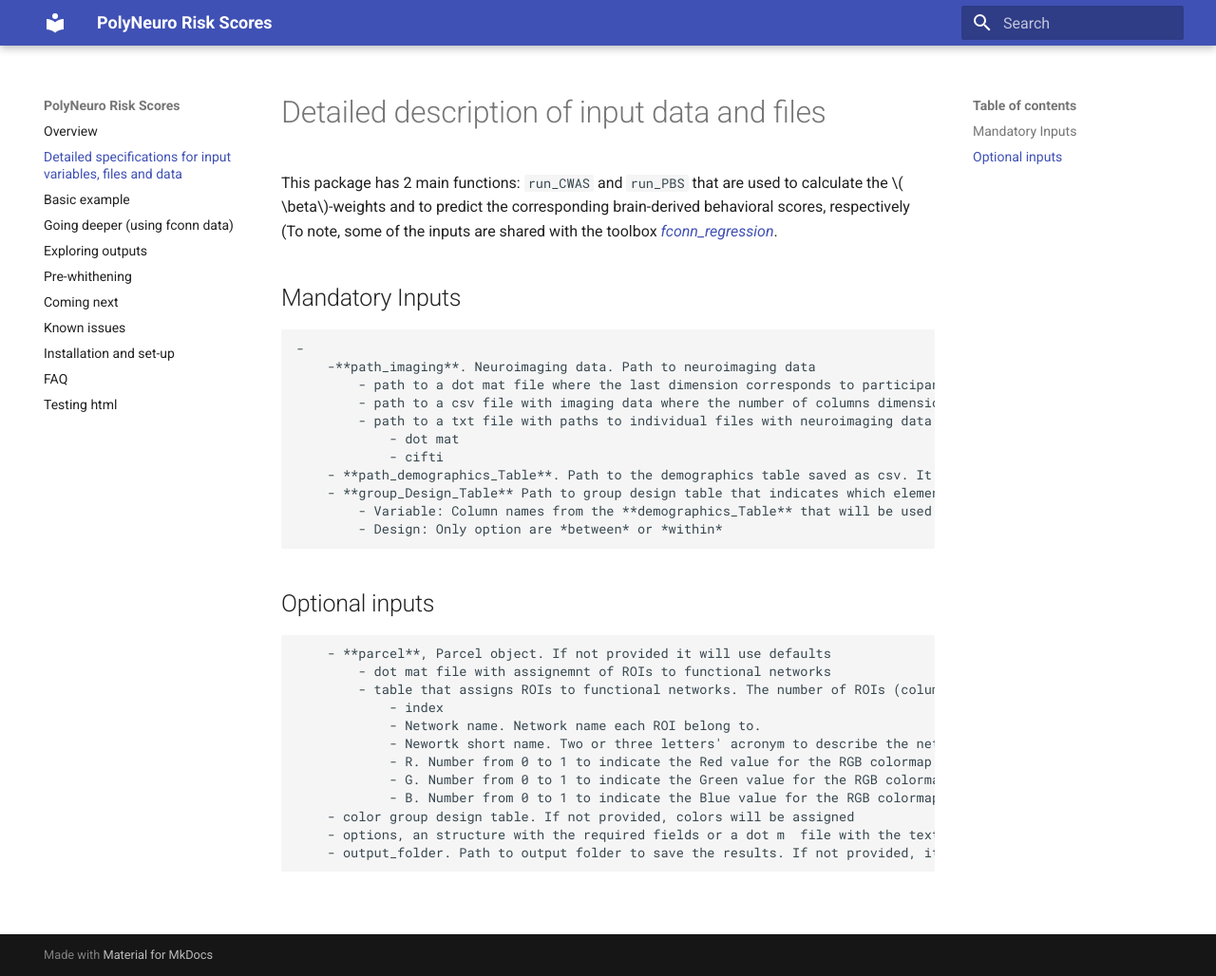
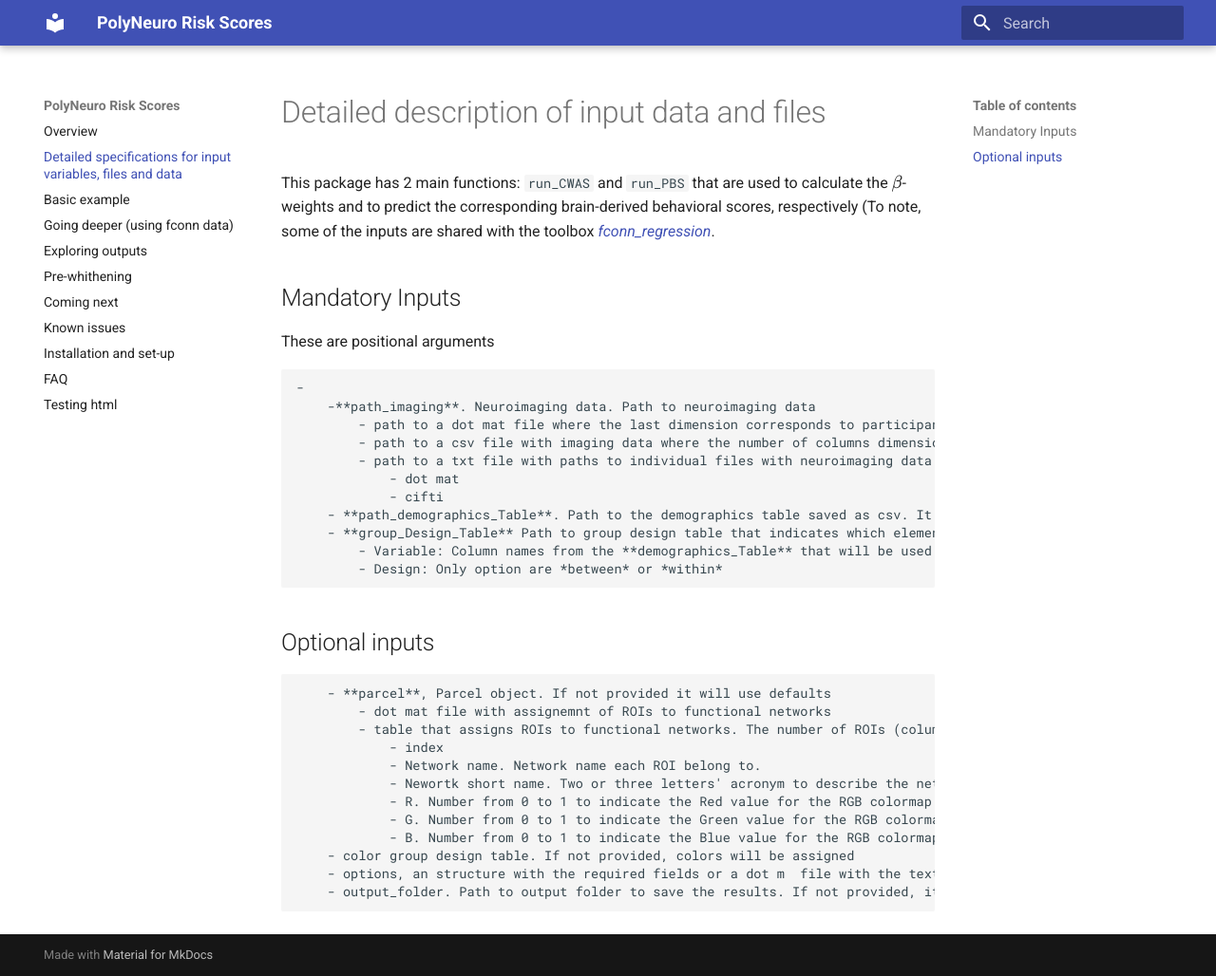
Before and after one commit to omiranda/polyneuro_risk_score, an MkDocs documentation site: the page built from docs/detailed_description.md, in a window 1280 px wide and 1028 px high. Shown: the whole window at 95% size. Built offline with MkDocs 1.6.1 and Material for MkDocs 9.7.7, drawn with Linux system fonts in a browser that asks for light colours; formulas are drawn with MathJax 3; old or Windows-style settings are respelled for this version of MkDocs.

Commit message:
Update detailed_description.md

```diff
--- a/docs/detailed_description.md
+++ b/docs/detailed_description.md
@@ -1,9 +1,12 @@
+<script type="text/javascript"
+        src="https://cdnjs.cloudflare.com/ajax/libs/mathjax/2.7.0/MathJax.js?config=TeX-AMS_CHTML"></script>
 # Detailed description of input data and files
 
 This package has 2 main functions: `run_CWAS` and `run_PBS` that are used to calculate the \\( \beta\\)-weights and to predict the corresponding brain-derived behavioral scores, respectively (To note, some of the inputs are shared with the toolbox [*fconn_regression*](https://fconn-regression.readthedocs.io/en/latest/).
 
 
 ## Mandatory Inputs
+These are positional arguments
 
     -
         -**path_imaging**. Neuroimaging data. Path to neuroimaging data
```
